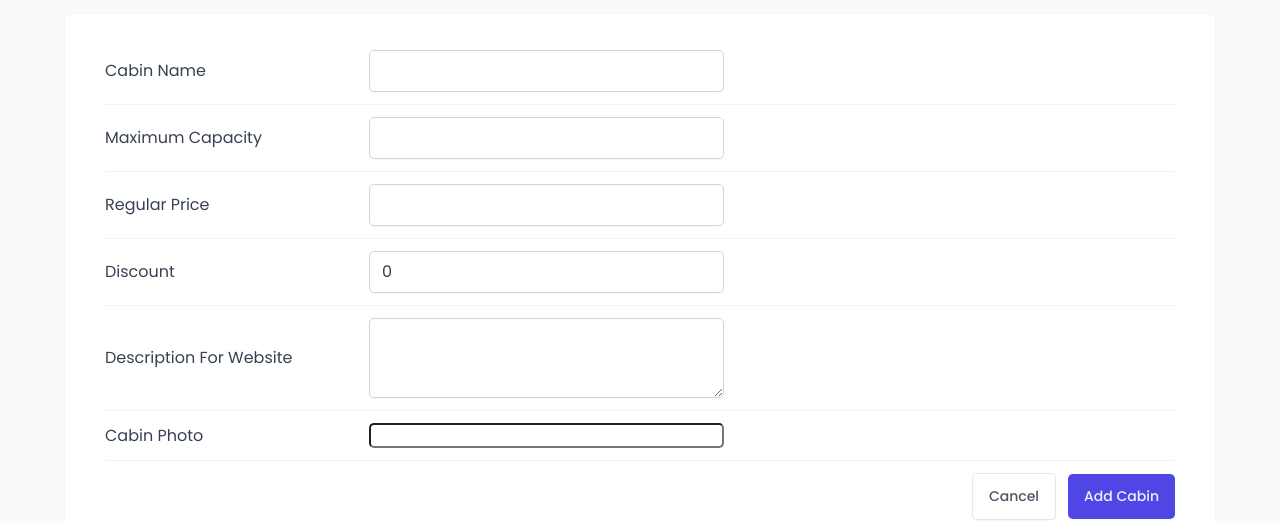
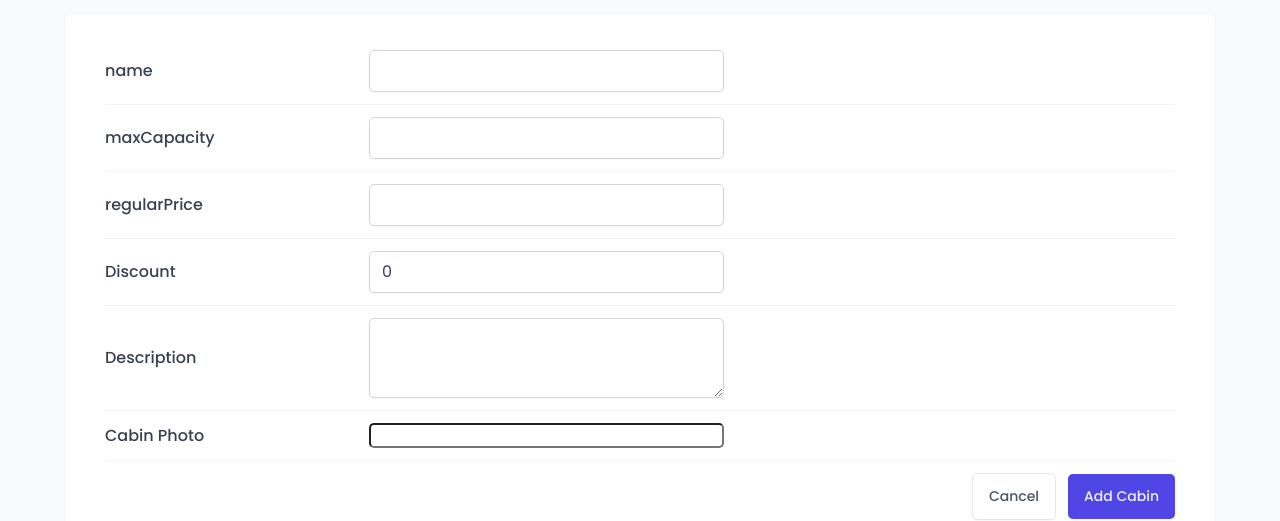
Before and after one commit to mustafa-khaled/Hotel-Dashboard, a React (Vite) app: page /cabins in a window 1280 px wide. Both pictures are taken after a click on the button "Add New Cabin". Shown: the part 272-793 px from the top of the page. Built offline with nearby package versions, Linux system fonts and the light colour scheme; no server answers; the database is empty; a web font is replaced by a local one.

Commit message:
errors handling and make create cabin component more clean

```diff
--- a/src/features/cabins/CreateCabinForm.jsx
+++ b/src/features/cabins/CreateCabinForm.jsx
@@ -7,10 +7,9 @@ import FormRow from "../../ui/formRow/FormRow";
 import Form from "../../ui/form/Form";
 import Button from "../../ui/button/Button";
 import FileInput from "../../ui/fileInput/FileInput";
-import Lapel from "../../ui/lapel/Lapel";
 
 function CreateCabinForm() {
-  const { register, handleSubmit, reset, getValues } = useForm();
+  const { register, handleSubmit, reset, getValues, formState } = useForm();
 
   const queryClient = useQueryClient();
 
@@ -30,27 +29,25 @@ function CreateCabinForm() {
     mutate(data);
   }
 
-  function onError(errors) {
-    console.log(errors);
-  }
+  const { errors } = formState;
 
   return (
-    <Form submit={handleSubmit(onSubmit, onError)}>
-      <FormRow>
-        <Lapel htmlFor="name">Cabin Name</Lapel>
+    <Form submit={handleSubmit(onSubmit)}>
+      <FormRow label="name" error={errors?.name?.message}>
         <input
           id="name"
           type="text"
+          disabled={isCreating}
           {...register("name", { required: "This Field is required" })}
           className="form-input"
         />
       </FormRow>
 
-      <FormRow>
-        <Lapel htmlFor="maxCapacity">Maximum Capacity</Lapel>
+      <FormRow label="maxCapacity" error={errors?.maxCapacity?.message}>
         <input
           id="maxCapacity"
           type="number"
+          disabled={isCreating}
           {...register("maxCapacity", {
             required: "This Field is required",
             min: { value: 1, message: "Capacity should be at least one" },
@@ -59,11 +56,11 @@ function CreateCabinForm() {
         />
       </FormRow>
 
-      <FormRow>
-        <Lapel htmlFor="regularPrice">Regular Price</Lapel>
+      <FormRow label="regularPrice" error={errors?.regularPrice?.message}>
         <input
           id="regularPrice"
           type="number"
+          disabled={isCreating}
           {...register("regularPrice", {
             required: "This Field is required",
             min: { value: 1, message: "The price should be at least one" },
@@ -72,11 +69,11 @@ function CreateCabinForm() {
         />
       </FormRow>
 
-      <FormRow>
-        <Lapel htmlFor="discount">Discount</Lapel>
+      <FormRow label="Discount" error={errors?.discount?.message}>
         <input
           type="number"
           id="discount"
+          disabled={isCreating}
           defaultValue={0}
           {...register("discount", {
             required: "This Field is required",
@@ -88,17 +85,16 @@ function CreateCabinForm() {
         />
       </FormRow>
 
-      <FormRow>
-        <Lapel htmlFor="description">Description For Website </Lapel>
+      <FormRow label="Description" error={errors?.description?.message}>
         <textarea
           id="description"
+          disabled={isCreating}
           {...register("description", { required: "This Field is required" })}
           className="form-textarea"
         />
       </FormRow>
 
-      <FormRow>
-        <Lapel htmlFor="image">Cabin Photo </Lapel>
+      <FormRow label="Cabin Photo">
         <FileInput id="image" />
       </FormRow>
 
--- a/src/ui/formRow/FormRow.jsx
+++ b/src/ui/formRow/FormRow.jsx
@@ -12,7 +12,7 @@ const FormRow = ({ label, error, children, orientation }) => {
         </label>
       )}
       {children}
-      {error && <span className={error.error}>{error}</span>}
+      {error && <span className={styles.error}>{error}</span>}
     </div>
   );
 };
```
